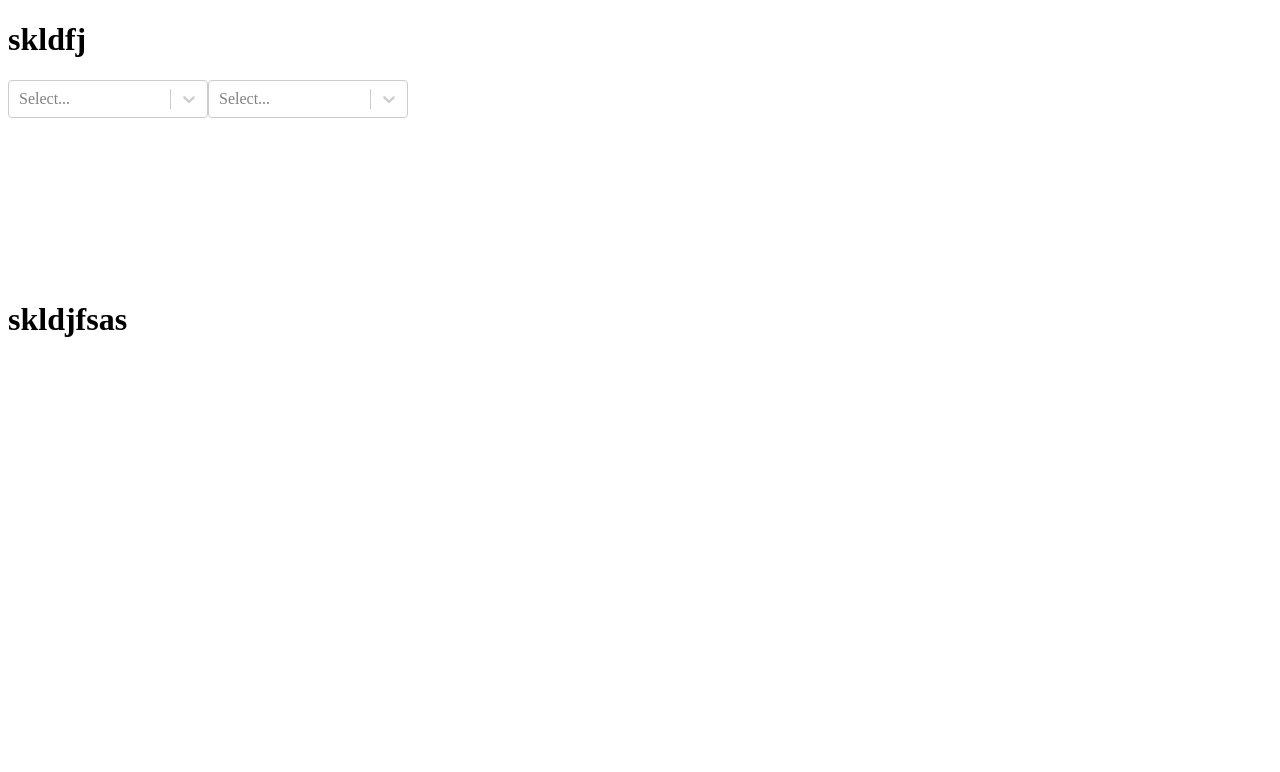
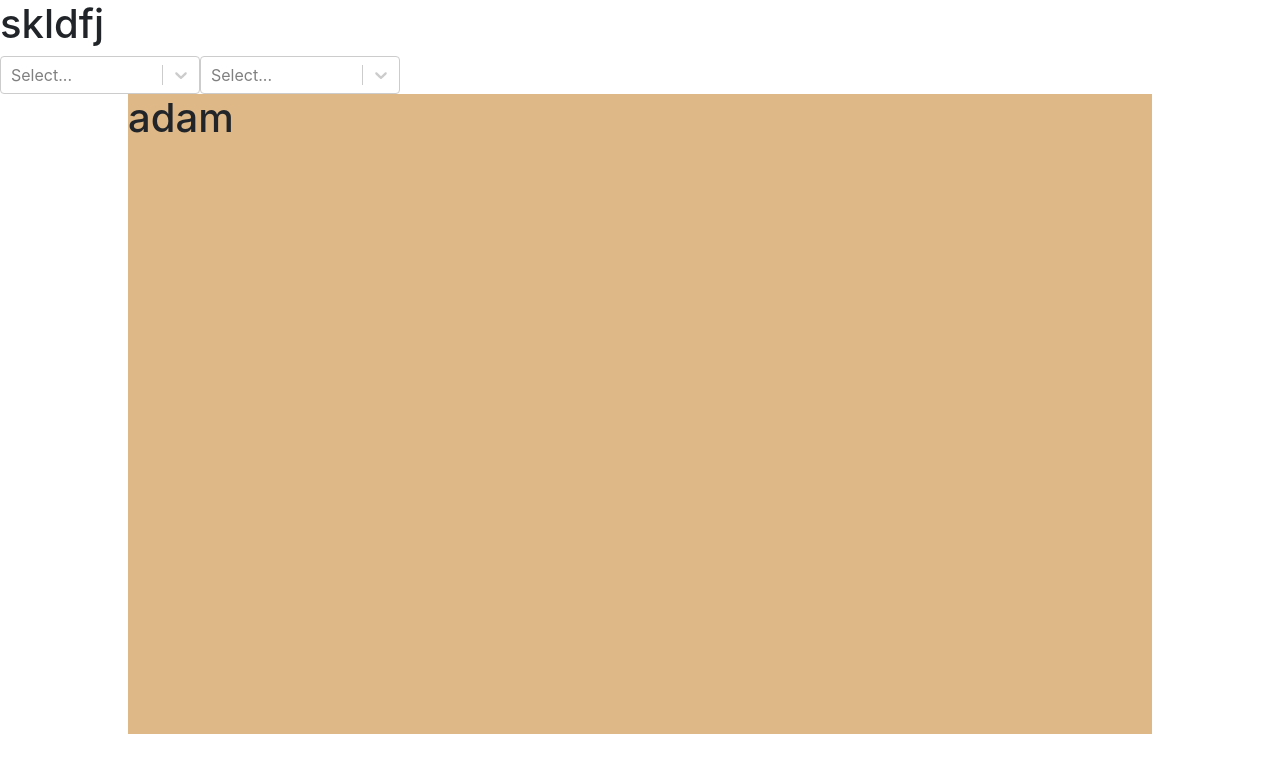
Before and after one commit to pezdel/123, a React (Create React App) app: page / in a window 1280 px wide. Shown: the top 772 px of the page. Built offline with nearby package versions, Linux system fonts and the light colour scheme.

Commit message:
chart started

```diff
--- a/package.json
+++ b/package.json
@@ -6,9 +6,12 @@
     "@testing-library/jest-dom": "^5.13.0",
     "@testing-library/react": "^11.2.7",
     "@testing-library/user-event": "^12.8.3",
+    "bootstrap": "^4.6.0",
     "react": "^17.0.2",
+    "react-bootstrap": "^1.6.1",
     "react-dom": "^17.0.2",
     "react-scripts": "4.0.3",
+    "react-select": "^4.3.1",
     "web-vitals": "^1.1.2"
   },
   "scripts": {
@@ -34,5 +37,8 @@
       "last 1 firefox version",
       "last 1 safari version"
     ]
+  },
+  "devDependencies": {
+    "@types/react-select": "^4.0.15"
   }
 }
--- a/src/App.js
+++ b/src/App.js
@@ -1,12 +1,12 @@
 import React from 'react'
-import Chart from './ts/chart'
+import DashboardChart from './ts/dashboardChart'
+import 'bootstrap/dist/css/bootstrap.min.css';
 
 function App() {
   return (
     <div className="App">
       <h1>skldfj</h1>
-      <Chart />
-      <h1>skldjfsas</h1>
+      <DashboardChart />
     </div>
   );
 }
--- a/src/compiledTS/chart.jsx
+++ b/src/compiledTS/chart.jsx
@@ -4,9 +4,8 @@ var __importDefault = (this && this.__importDefault) || function (mod) {
 };
 Object.defineProperty(exports, "__esModule", { value: true });
 var react_1 = __importDefault(require("react"));
+var dropdown_1 = require("./dropdown");
 function Chart() {
-    return (<>
-          <p>This is ffa ssss ssssaaaecaaation</p>
-      </>);
+    return (<dropdown_1.Dropdowns />);
 }
 exports.default = Chart;
--- /dev/null
+++ b/src/compiledTS/dropdown.jsx
@@ -0,0 +1,47 @@
+"use strict";
+var __createBinding = (this && this.__createBinding) || (Object.create ? (function(o, m, k, k2) {
+    if (k2 === undefined) k2 = k;
+    Object.defineProperty(o, k2, { enumerable: true, get: function() { return m[k]; } });
+}) : (function(o, m, k, k2) {
+    if (k2 === undefined) k2 = k;
+    o[k2] = m[k];
+}));
+var __setModuleDefault = (this && this.__setModuleDefault) || (Object.create ? (function(o, v) {
+    Object.defineProperty(o, "default", { enumerable: true, value: v });
+}) : function(o, v) {
+    o["default"] = v;
+});
+var __importStar = (this && this.__importStar) || function (mod) {
+    if (mod && mod.__esModule) return mod;
+    var result = {};
+    if (mod != null) for (var k in mod) if (k !== "default" && Object.prototype.hasOwnProperty.call(mod, k)) __createBinding(result, mod, k);
+    __setModuleDefault(result, mod);
+    return result;
+};
+var __importDefault = (this && this.__importDefault) || function (mod) {
+    return (mod && mod.__esModule) ? mod : { "default": mod };
+};
+Object.defineProperty(exports, "__esModule", { value: true });
+exports.Dropdowns = void 0;
+var react_1 = __importStar(require("react"));
+var react_select_1 = __importDefault(require("react-select"));
+require("./app.css");
+var currency = [
+    { value: 'EURUSD', label: 'EURUSD' },
+    { value: 'AUDUSD', label: 'AUDUSD' },
+    { value: 'GBPUSD', label: 'GBPUSD' },
+];
+var timeframe = [
+    { value: 'h1', label: 'h1' },
+    { value: '1d', label: '1d' },
+    { value: '1w', label: '1w' },
+];
+function Dropdowns() {
+    var _a = react_1.useState(null), selectedOption = _a[0], setSelectedOption = _a[1];
+    var _b = react_1.useState(null), tfOption = _b[0], setTFOption = _b[1];
+    return (<div className="dropdown-currency">
+      <react_select_1.default className="box" defaultValue={selectedOption} onChange={setSelectedOption} options={currency}/>
+      <react_select_1.default className="box" defaultValue={tfOption} onChange={setTFOption} options={timeframe}/>
+    </div>);
+}
+exports.Dropdowns = Dropdowns;
--- a/src/ts/app.css
+++ b/src/ts/app.css
@@ -4,9 +4,22 @@
     }
 .dropdown-currency{
   width:400px;
-  height:200px;
 }
 .box{
   width:200px;
   float:left;
+
 }
+
+.chart-main{
+  position: relative;
+}
+
+.Chart{
+  position: absolute;
+  left:10%;
+  right:10%;
+  height:80vh;
+
+  background-color: burlywood;
+}
--- a/src/ts/chart.tsx
+++ b/src/ts/chart.tsx
@@ -1,9 +1,11 @@
-import React from "react";
-import { Dropdowns } from './dropdown'
+import React from 'react'
+//import { data } from './...'
 
-export default function Chart() {
-  return (
-      <Dropdowns />
 
-  );
+export function Chart() {
+      return (
+            <div className="Chart">
+                  <h1>adam</h1>
+            </div>
+      )
 }
--- /dev/null
+++ b/src/ts/dashboardChart.tsx
@@ -0,0 +1,14 @@
+import React from "react";
+import { Dropdown } from './dropdown'
+import { Chart } from './chart'
+
+export default function DashboardChart() {
+  return (
+      <div className="chart-main">
+      <Dropdown />
+      <Chart />
+      </div>
+
+
+  );
+}
--- a/src/ts/dropdown.tsx
+++ b/src/ts/dropdown.tsx
@@ -13,7 +13,7 @@ const timeframe = [
   { value: '1w', label: '1w' },
 ];
 
-export function Dropdowns() {
+export function Dropdown() {
   const [selectedOption, setSelectedOption] = useState<any>(null);
   const [tfOption, setTFOption] = useState<any>(null);
 
@@ -26,7 +26,6 @@ export function Dropdowns() {
         options={currency}
       />
       <Select
-        className="box"
         defaultValue={tfOption}
         onChange={setTFOption}
         options={timeframe}
```
Also changed, not shown: 1 other file (tests, documents, lock files or other folders).
